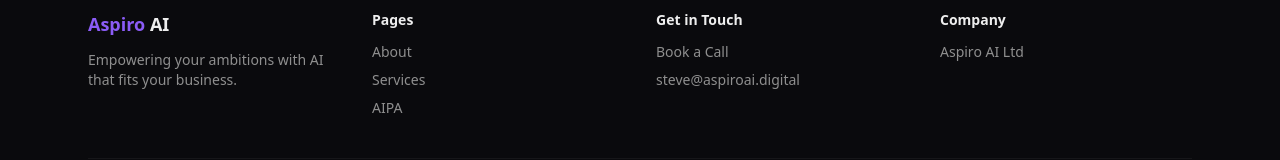
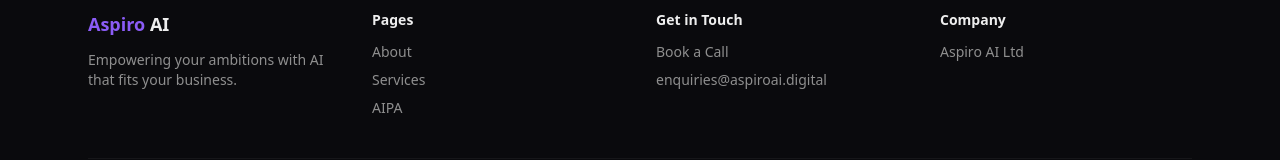
Before and after one commit to Nexx-Ai/aspiro-website, a Next.js app: page / in a window 1280 px wide. Shown: the part 2756-2916 px from the top of the page. Built offline with nearby package versions, Linux system fonts and the light colour scheme.

Commit message:
Update contact email to enquiries@aspiroai.digital
Co-Authored-By: Claude Opus 4.6 <noreply@anthropic.com>

```diff
--- a/src/app/contact/page.tsx
+++ b/src/app/contact/page.tsx
@@ -55,10 +55,10 @@ export default function ContactPage() {
                   24 hours.
                 </p>
                 <a
-                  href="mailto:steve@aspiroai.digital"
+                  href="mailto:enquiries@aspiroai.digital"
                   className="mt-4 inline-block text-purple transition-colors hover:text-purple-light"
                 >
-                  steve@aspiroai.digital
+                  enquiries@aspiroai.digital
                 </a>
               </div>
 
--- a/src/components/footer.tsx
+++ b/src/components/footer.tsx
@@ -45,10 +45,10 @@ export function Footer() {
               </li>
               <li>
                 <a
-                  href="mailto:steve@aspiroai.digital"
+                  href="mailto:enquiries@aspiroai.digital"
                   className="transition-colors hover:text-foreground"
                 >
-                  steve@aspiroai.digital
+                  enquiries@aspiroai.digital
                 </a>
               </li>
             </ul>
```
Also changed, not shown: 1 other file (tests, documents, lock files or other folders).
